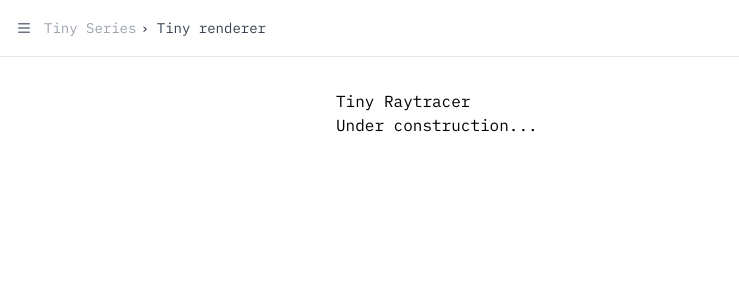
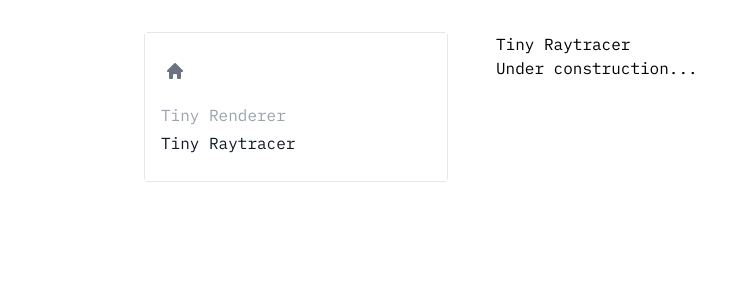
Before and after one commit to ColorOfLight/tiny-series, a React (Vite) app in the folder page/: page /tiny-raytracer in a window 1280 px wide. Shown: the top 300 px of the page, without its empty margins (0-739 px from the left). Built offline with nearby package versions, Linux system fonts and the light colour scheme.

Commit message:
page(feat): implement lg version of sidebar

```diff
--- a/page/src/components/Sidebar.tsx
+++ b/page/src/components/Sidebar.tsx
@@ -16,7 +16,7 @@ const Sidebar = memo(
 
       return (
         <div
-          className={clsx(className, "w-full bg-gray-100 px-4 py-6")}
+          className={clsx(className, "w-full bg-white px-4 py-6")}
           {...restProps}
           ref={ref}
         >
--- a/page/src/modules/NavigationPane.hook.ts
+++ b/page/src/modules/NavigationPane.hook.ts
@@ -1,7 +1,7 @@
 import { useState, useCallback, useEffect } from "react";
 
 // TODO: Replace with the real value
-const PANE_WIDTH_LIMIT = 640;
+const PANE_WIDTH_LIMIT = 1024;
 
 const useNavigationPane = () => {
   const [isPaneOpen, setIsPaneOpen] = useState(false);
--- a/page/src/pages/Root.tsx
+++ b/page/src/pages/Root.tsx
@@ -2,6 +2,7 @@ import { Outlet, useLocation } from "react-router-dom";
 import Navigation from "@/modules/Navigation";
 import NavigationPane from "@/modules/NavigationPane";
 import useNavigationPane from "@/modules/NavigationPane.hook";
+import Sidebar from "@/components/Sidebar";
 
 const RootPage = () => {
   const { isPaneOpen, openPane, closePane } = useNavigationPane();
@@ -9,8 +10,17 @@ const RootPage = () => {
 
   return (
     <div>
-      <main className="flex flex-col items-center">
-        <Navigation title="Tiny renderer" onMenuClick={openPane} />
+      <main className="flex flex-col items-center justify-center lg:flex-row lg:items-start">
+        <Navigation
+          title="Tiny renderer"
+          onMenuClick={openPane}
+          className="lg:hidden"
+        />
+        <div className="hidden lg:block grow-0 w-80 pr-4">
+          <div className="border rounded mt-8">
+            <Sidebar currentPath={pathname} />
+          </div>
+        </div>
         <div className="max-w-2xl w-full shrink-0 p-8">
           <Outlet />
         </div>
```
